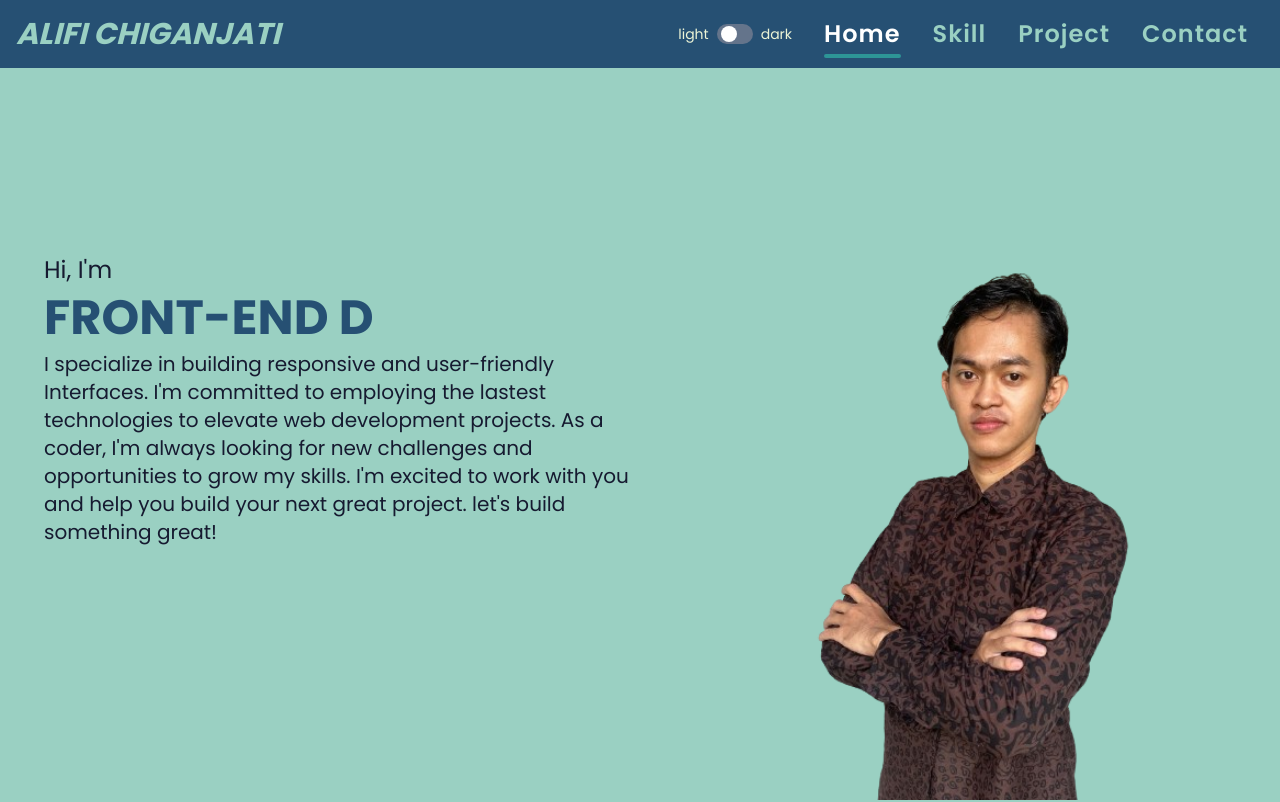
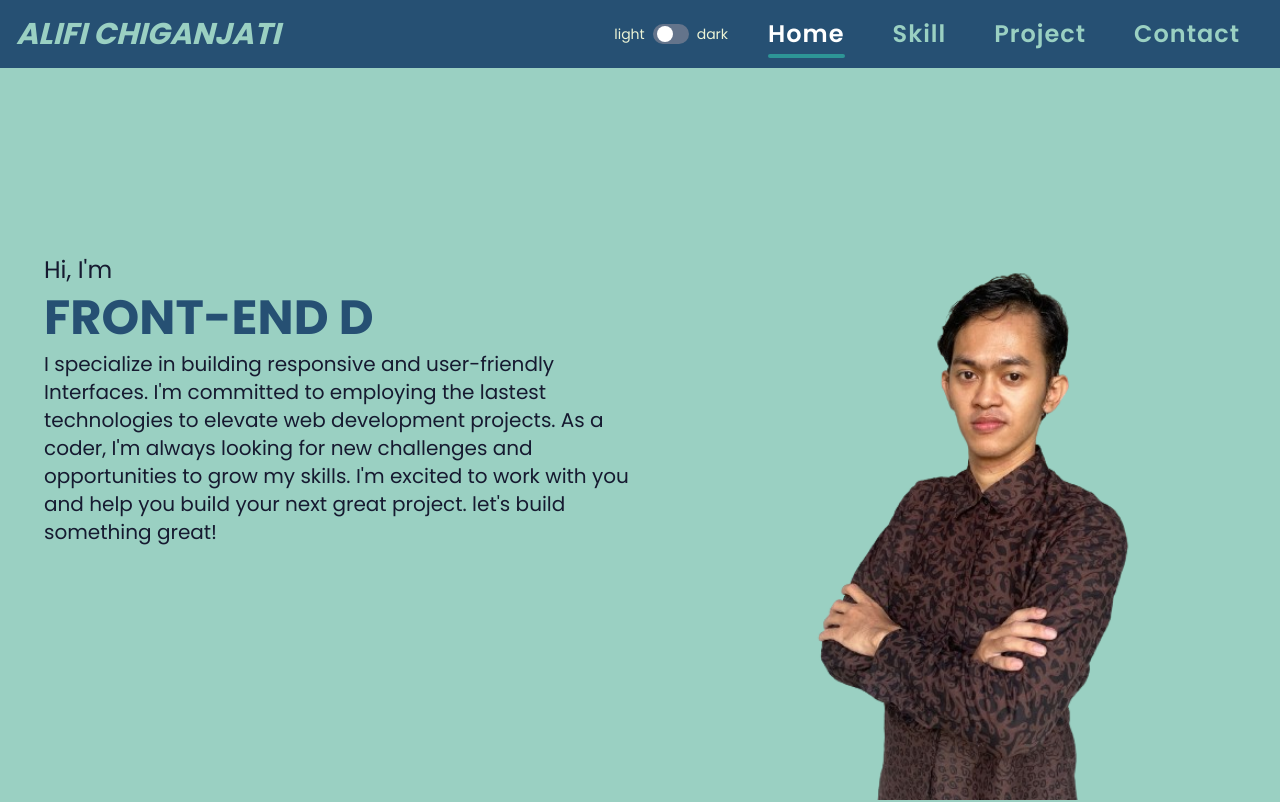
Before and after one commit to AlifiChiganjati/alifichiganjati.github.io, a React (Vite) app: page / in a window 1280 px wide. Shown: the top 802 px of the page. Built offline with nearby package versions, Linux system fonts and the light colour scheme.

Commit message:
fix: gap link sidebar mobile

```diff
--- a/src/components/Elements/Nav/NavLinks.jsx
+++ b/src/components/Elements/Nav/NavLinks.jsx
@@ -13,10 +13,10 @@ const NavLinks = ({
         to={to}
         spy={true}
         smooth={true}
-        offset={-20}
+        offset={-25}
         duration={1000}
         onClick={onClick}
-        className="navLink  mx-4 cursor-pointer text-lg font-semibold text-text-primary dark:text-dark-text-primary md:text-xl lg:text-2xl"
+        className="navLink  mx-6 cursor-pointer text-lg font-semibold text-text-primary dark:text-dark-text-primary md:text-xl lg:text-2xl"
       >
         {children}
       </Link>
--- a/src/components/Fragments/Navbar.jsx
+++ b/src/components/Fragments/Navbar.jsx
@@ -32,7 +32,7 @@ const Navbar = () => {
         <NavCarousel
           onClick={() => setSideNav(!sideNav)}
           variant="after:bg-text-primary  text-dark-secondary"
-          className="flex flex-col gap-2 px-2 py-4 text-xl sm:text-2xl"
+          className="p4-4 flex flex-col gap-5 px-2 text-xl sm:text-2xl"
         />
       </SideNav>
     </header>
```
